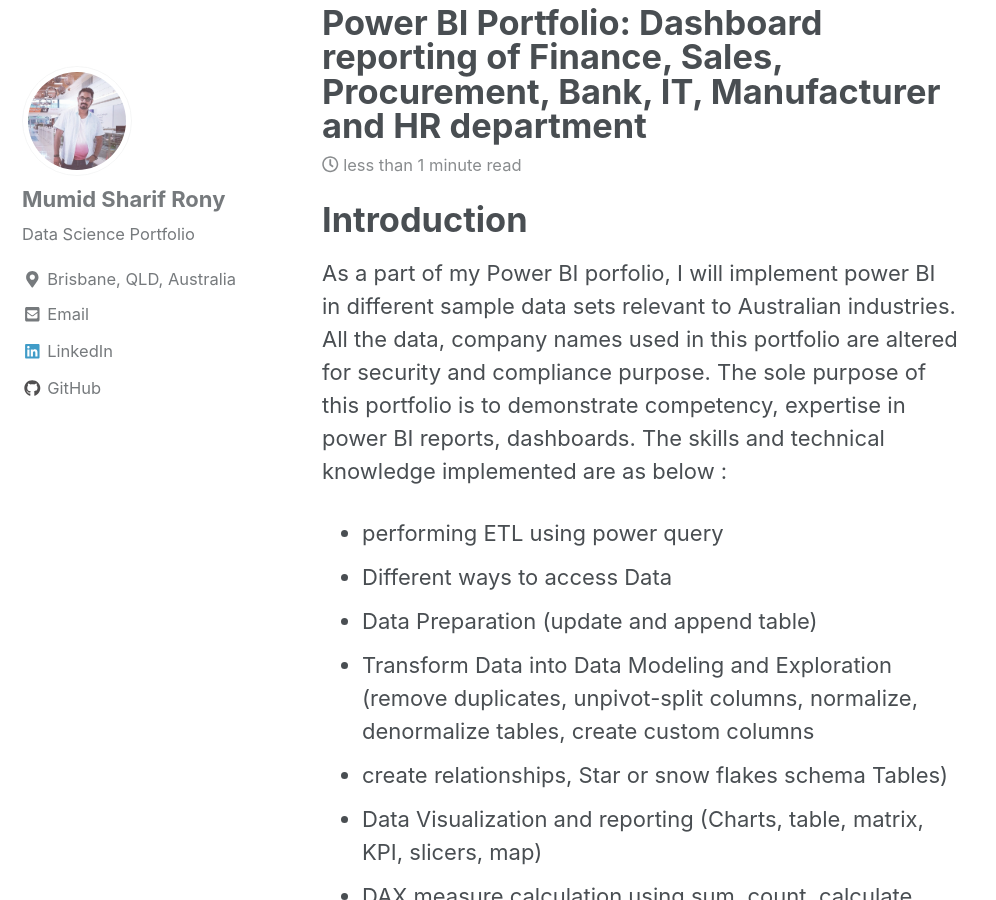
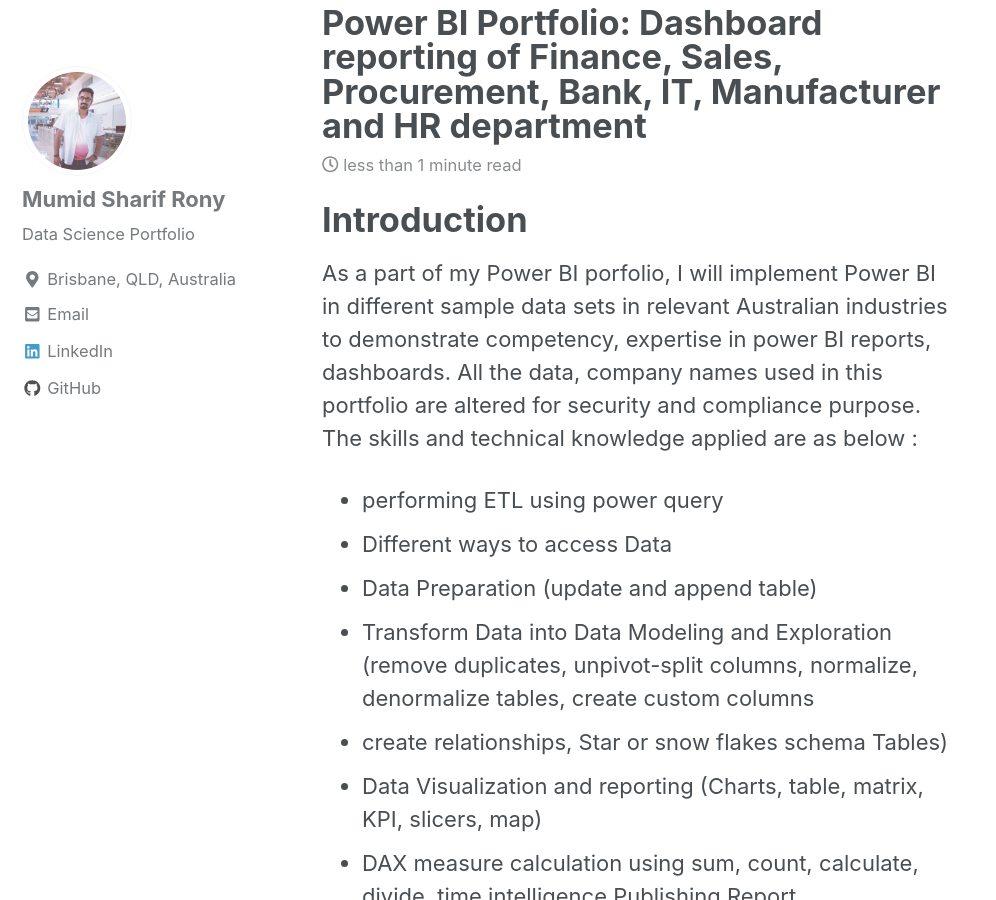
Before and after one commit to mumid/mumid.github.io, a Jekyll site: the page built from _posts/2019-06-20-PowerBI Project Portfolio.md, in a window 1280 px wide and 900 px high, scrolled down 505 px. Shown: the whole window, without its empty margins (0-996 px from the left). Built offline with Jekyll 4.4.1, drawn with Linux system fonts in a browser that asks for light colours; cached includes are drawn as plain includes; nearby versions of some CDN libraries.

Commit message:
New post

```diff
--- a/_posts/2019-06-20-PowerBI Project Portfolio.md
+++ b/_posts/2019-06-20-PowerBI Project Portfolio.md
@@ -9,10 +9,8 @@
 ---
 
 # Introduction
-As a part of my Power BI porfolio, I will implement power BI in different sample data sets relevant to Australian industries.
-All the data, company names used in this portfolio are altered for security and compliance purpose.
-The sole purpose of this portfolio is to demonstrate competency, expertise in power BI reports, dashboards.
-The skills and technical knowledge implemented are as below :
+As a part of my Power BI porfolio, I will implement Power BI in different sample data sets in relevant Australian industries to demonstrate competency, expertise in power BI reports, dashboards. All the data, company names used in this portfolio are altered for security and compliance purpose.
+The skills and technical knowledge applied are as below :
 
 - performing ETL using power query
 - Different ways to access Data
@@ -27,6 +25,6 @@
 - set up enterprise gateway
 - share and collaborate dashboard, workspace, apps.
 
-<iframe width="933" height="700" src="https://app.powerbi.com/view?r=eyJrIjoiOTdjMjE0YWItMTliYS00NmVmLWFhOWMtYzFiYTg4MTU5ZWEwIiwidCI6IjJiYWMzNWU3LThlNWMtNDUyNi04OTgxLTg5MjA2YmM0ZDg5MSIsImMiOjN9" frameborder="0" allowFullScreen="true"></iframe>
+<iframe width="680" height="510" src="https://app.powerbi.com/view?r=eyJrIjoiOTdjMjE0YWItMTliYS00NmVmLWFhOWMtYzFiYTg4MTU5ZWEwIiwidCI6IjJiYWMzNWU3LThlNWMtNDUyNi04OTgxLTg5MjA2YmM0ZDg5MSIsImMiOjN9" frameborder="0" allowFullScreen="true"></iframe>
 
 ## Details will be UPLOADED SOON
```
